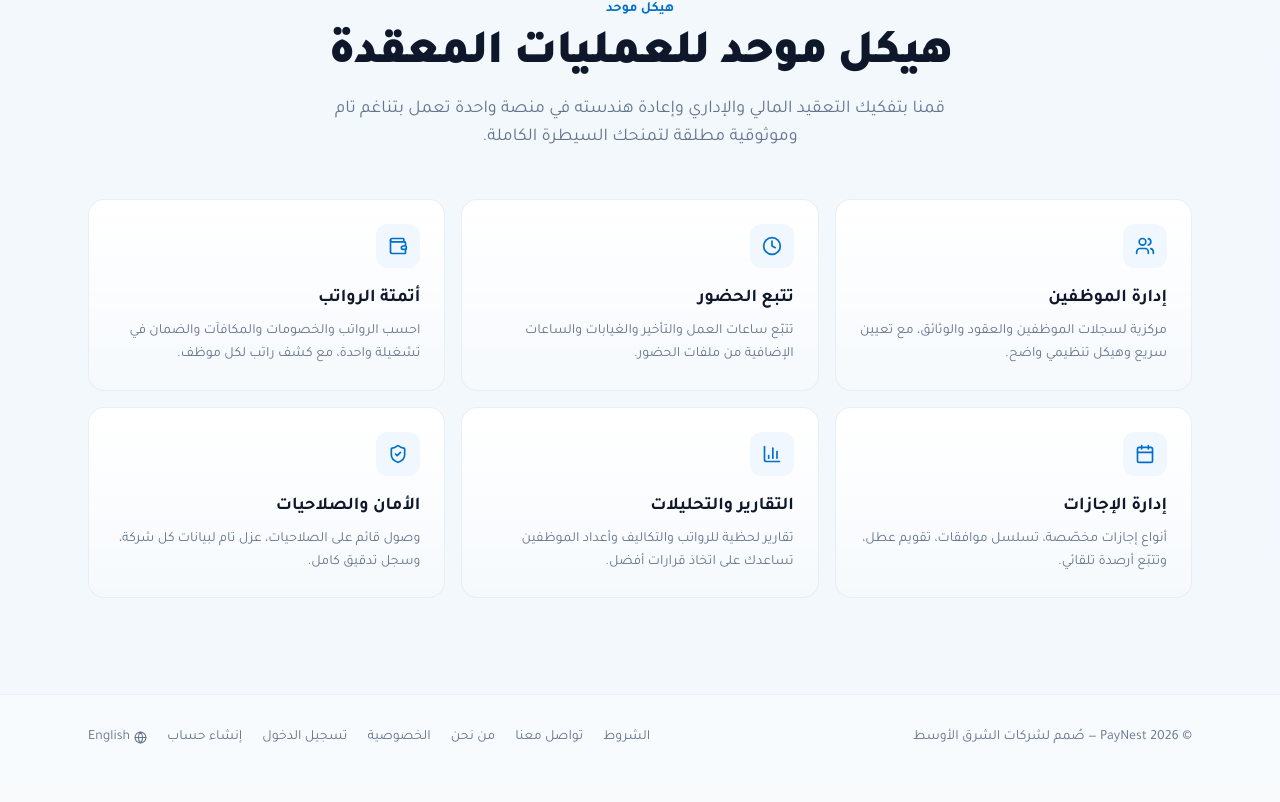
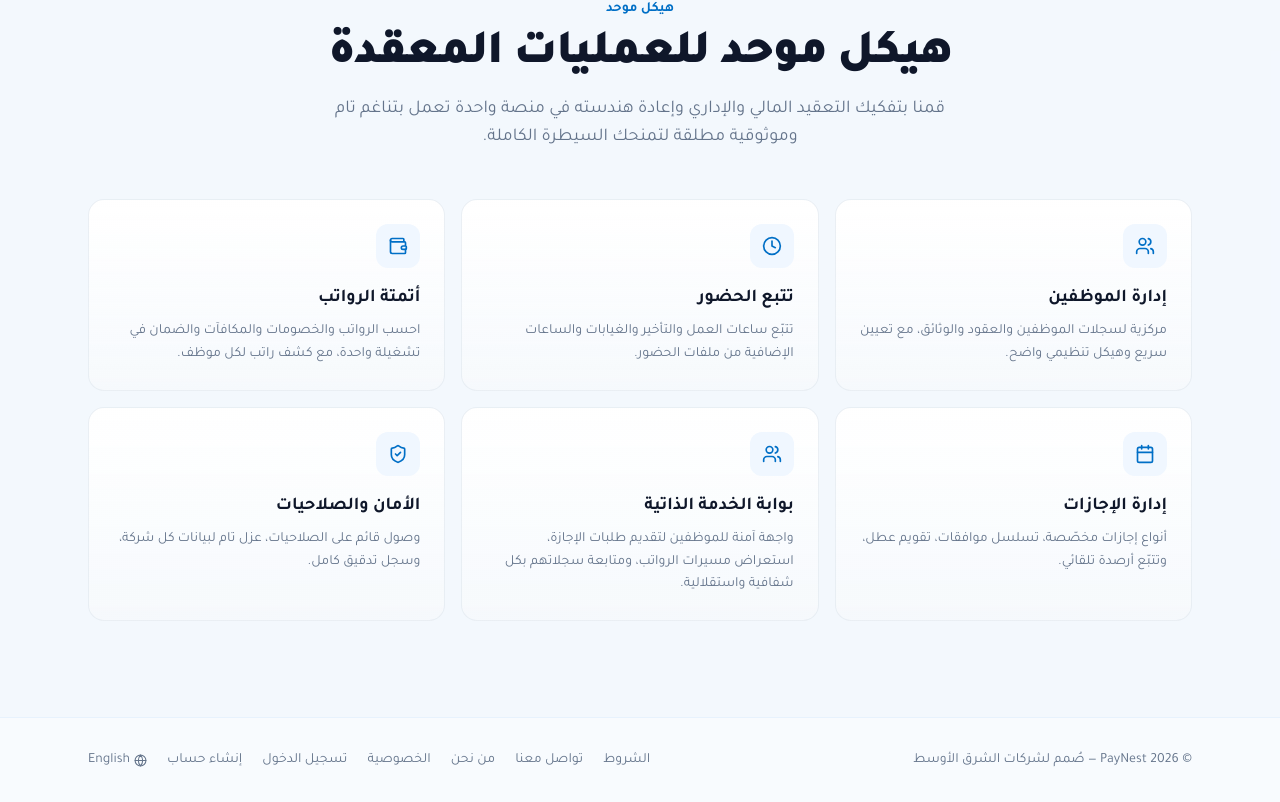
Before and after one commit to Husamalj/paynest, a Next.js app: page / in a window 1280 px wide. Shown: the part 1474-2276 px from the top of the page. Before the commit the page ends 2253 px from the top, so only its background shows below. Built offline with nearby package versions, Linux system fonts and the light colour scheme.

Commit message:
Restore self service landing card

```diff
--- a/app/page.tsx
+++ b/app/page.tsx
@@ -4,7 +4,7 @@ import { useEffect } from "react";
 import { useRouter } from "next/navigation";
 import Link from "next/link";
 import {
-  ArrowRight, Wallet, Clock, BarChart3, ShieldCheck, Users, Calendar,
+  ArrowRight, Wallet, Clock, ShieldCheck, Users, Calendar,
   Globe, LogIn, CheckCircle2, Sparkles,
   Flower2, Sun, Sparkle, Diamond, Hexagon,
 } from "lucide-react";
@@ -285,11 +285,11 @@ function Features({ ar }: { ar: boolean }) {
         : "Custom leave types, approval chains, holiday calendars, and automatic balance tracking.",
     },
     {
-      icon: BarChart3,
-      title: ar ? "التقارير والتحليلات" : "Reports & Analytics",
+      icon: Users,
+      title: ar ? "بوابة الخدمة الذاتية" : "Self-service Portal",
       desc: ar
-        ? "تقارير لحظية للرواتب والتكاليف وأعداد الموظفين تساعدك على اتخاذ قرارات أفضل."
-        : "Real-time payroll, cost, and headcount reports to help you make better decisions.",
+        ? "واجهة آمنة للموظفين لتقديم طلبات الإجازة، استعراض مسيرات الرواتب، ومتابعة سجلاتهم بكل شفافية واستقلالية."
+        : "A secure employee portal for leave requests, payslip access, and transparent self-service records.",
     },
     {
       icon: ShieldCheck,
```
